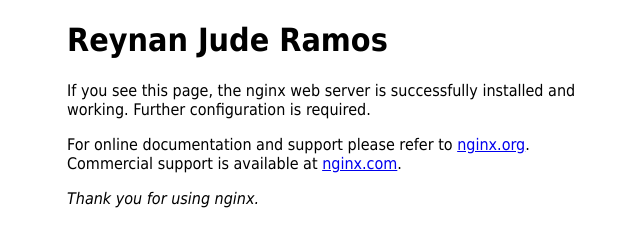
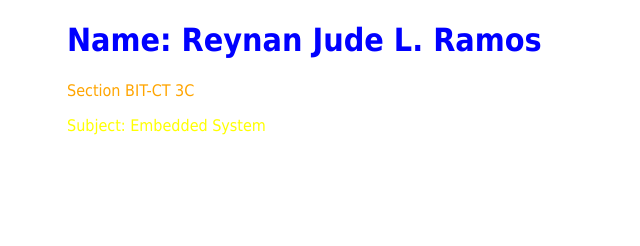
Before and after one commit to eyynan/html1, a plain HTML site: page index.html in a window 1280 px wide. Shown: the whole page, without its empty margins (293-933 px from the left). Drawn offline with Linux system fonts and the light colour scheme.

Commit message:
Add files via upload

```diff
--- a/index.html
+++ b/index.html
@@ -9,15 +9,14 @@
 </style>
 </head>
 <body>
-<h1>Reynan Jude Ramos</h1>
-<p>If you see this page, the nginx web server is successfully installed and
-working. Further configuration is required.</p>
 
-<p>For online documentation and support please refer to
-<a href="http://nginx.org/">nginx.org</a>.<br/>
-Commercial support is available at
-<a href="http://nginx.com/">nginx.com</a>.</p>
+<h1 style="color:Blue">Name: Reynan Jude L. Ramos</h1>
 
-<p><em>Thank you for using nginx.</em></p>
+
+<p style="color:Orange">Section BIT-CT 3C</p>
+
+<p style="color: Yellow">Subject: Embedded System</p>
+
+
 </body>
 </html>
```
